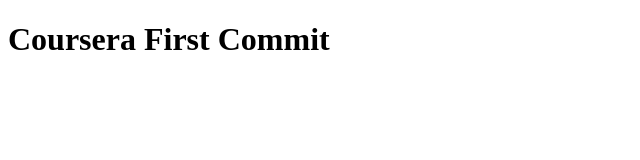
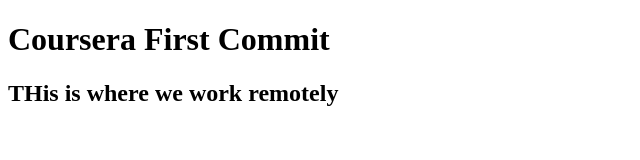
Before and after one commit to MeshackT/fsh-1, a plain HTML site: page index.html in a window 1280 px wide. Shown: the whole page, without its empty margins (0-640 px from the left). Drawn offline with Linux system fonts and the light colour scheme.

Commit message:
Secon commit

```diff
--- a/index.html
+++ b/index.html
@@ -7,5 +7,6 @@
 </head>
 <body>
     <h1>Coursera First Commit</h1>
+    <h2>THis is where we work remotely</h2>
 </body>
 </html>
```
